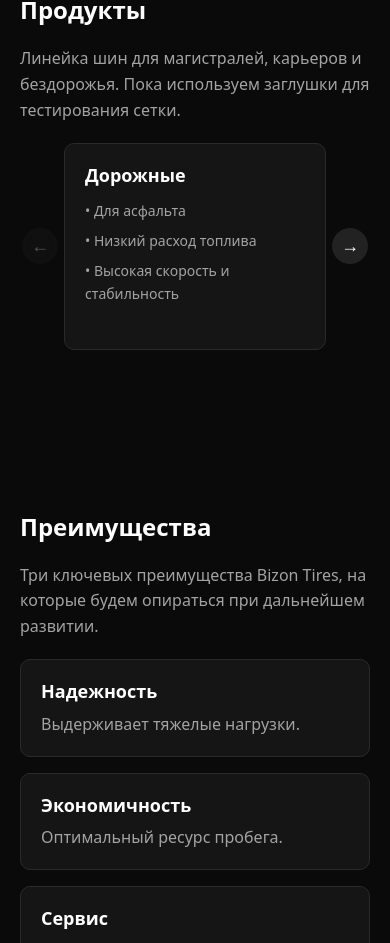
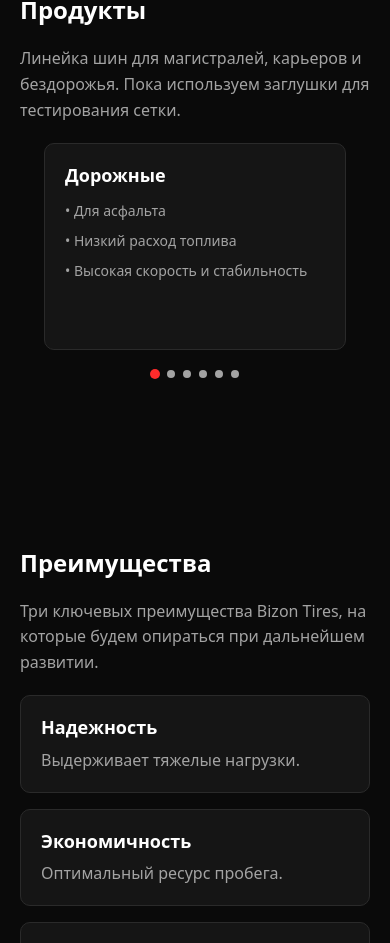
Before and after one commit to mrdudekowski/bizon-tires, a React (Vite) app: page / in a window 390 px wide. Shown: the part 1008-1951 px from the top of the page. Built offline with nearby package versions, Linux system fonts and the light colour scheme.

Commit message:
Refactor ProductCarousel component: update carousel navigation styles, add mobile pagination, and adjust padding for improved usability and responsiveness.

```diff
--- a/src/components/ProductCarousel/ProductCarousel.jsx
+++ b/src/components/ProductCarousel/ProductCarousel.jsx
@@ -2,7 +2,10 @@ import React, { useRef, useState, useEffect, useCallback } from 'react';
 import tireTypesData from '@/data/tireTypes.json';
 import { useThrottledCallback } from '@/hooks/useThrottledCallback';
 import { useDebouncedCallback } from '@/hooks/useDebouncedCallback';
+import { useMediaQuery } from '@/hooks/useMediaQuery';
 import { parseBulletPoints } from '@/utils/textUtils';
+
+const CAROUSEL_GAP_PX = 16;
 
 const ProductCarousel = () => {
   const trackRef = useRef(null);
@@ -12,10 +15,16 @@ const ProductCarousel = () => {
   const rafRef = useRef(null);
   const [canScrollPrev, setCanScrollPrev] = useState(false);
   const [canScrollNext, setCanScrollNext] = useState(true);
+  const [currentPageIndex, setCurrentPageIndex] = useState(0);
+  const isMobilePagination = useMediaQuery('(max-width: 639px)');
+  const dataLengthRef = useRef(0);
 
-  // Проверка данных при монтировании
   const [data, setData] = useState([]);
   const [error, setError] = useState(null);
+
+  useEffect(() => {
+    dataLengthRef.current = data.length;
+  }, [data.length]);
 
   useEffect(() => {
     try {
@@ -39,13 +48,17 @@ const ProductCarousel = () => {
     if (!track) return;
 
     const { scrollLeft, scrollWidth, clientWidth } = track;
-    // Используем небольшой допуск (1px) для учета округления и погрешностей
     const tolerance = 1;
     const isAtStart = scrollLeft <= tolerance;
     const isAtEnd = scrollLeft >= scrollWidth - clientWidth - tolerance;
 
     setCanScrollPrev(!isAtStart);
     setCanScrollNext(!isAtEnd);
+
+    const step = clientWidth + CAROUSEL_GAP_PX;
+    const rawPageIndex = Math.round(scrollLeft / step);
+    const maxPageIndex = Math.max(0, dataLengthRef.current - 1);
+    setCurrentPageIndex(Math.min(Math.max(0, rawPageIndex), maxPageIndex));
   }, []);
 
   const scrollPrev = useCallback(() => {
@@ -79,6 +92,19 @@ const ProductCarousel = () => {
 
     setTimeout(checkAfterScroll, 100);
   }, [canScrollNext, updateArrowState]);
+
+  const scrollToPage = useCallback((pageIndex) => {
+    const track = trackRef.current;
+    if (!track) return;
+
+    const step = track.clientWidth + CAROUSEL_GAP_PX;
+    const maxIndex = Math.max(0, Math.ceil(track.scrollWidth / step) - 1);
+    const clampedIndex = Math.min(Math.max(0, pageIndex), maxIndex);
+
+    track.scrollTo({ left: clampedIndex * step, behavior: 'smooth' });
+    setCurrentPageIndex(clampedIndex);
+    setTimeout(updateArrowState, 350);
+  }, [updateArrowState]);
 
   const handleMouseDown = (event) => {
     const track = trackRef.current;
@@ -249,6 +275,27 @@ const ProductCarousel = () => {
       >
         →
       </button>
+
+      {isMobilePagination && data.length > 0 && (
+        <nav
+          className="carousel-pagination"
+          aria-label="Переключение слайдов карусели"
+        >
+          {data.map((_, index) => {
+            const isActive = index === currentPageIndex;
+            return (
+              <button
+                key={index}
+                type="button"
+                className={`carousel-pagination-dot ${isActive ? 'carousel-pagination-dot-active' : ''}`}
+                onClick={() => scrollToPage(index)}
+                aria-label={`Слайд ${index + 1} из ${data.length}`}
+                aria-current={isActive ? 'true' : undefined}
+              />
+            );
+          })}
+        </nav>
+      )}
     </div>
   );
 };
--- a/src/index.css
+++ b/src/index.css
@@ -520,7 +520,7 @@ main {
   max-width: 100%;
   min-width: 0;
   /* Отступы для размещения навигационных стрелок без перекрытия контента */
-  padding: 0 44px;
+  padding: 0 24px;
 }
 
 .product-carousel-track {
@@ -666,11 +666,52 @@ main {
 
   .carousel-nav-prev {
     left: 2px;
+    display: none;
   }
 
   .carousel-nav-next {
     right: 2px;
+    display: none;
   }
+}
+
+/* Пагинация карусели — только на мобильных (≤639px), подсказка что карточки можно листать */
+.carousel-pagination {
+  display: flex;
+  align-items: center;
+  justify-content: center;
+  gap: 8px;
+  margin-top: 12px;
+  padding: 8px 0;
+}
+
+.carousel-pagination-dot {
+  width: 8px;
+  height: 8px;
+  padding: 0;
+  border: none;
+  border-radius: 50%;
+  background: var(--color-muted);
+  cursor: pointer;
+  transition: background-color var(--transition-fast), transform var(--transition-fast);
+}
+
+.carousel-pagination-dot:hover {
+  background: var(--color-border-strong);
+}
+
+.carousel-pagination-dot:focus-visible {
+  outline: var(--focus-outline);
+  outline-offset: var(--focus-offset);
+}
+
+.carousel-pagination-dot-active {
+  background: var(--color-primary);
+  transform: scale(1.25);
+}
+
+.carousel-pagination-dot-active:hover {
+  background: var(--color-primary-light);
 }
 
 /* Десктоп: увеличенные отступы для лучшей доступности и видимости */
```
